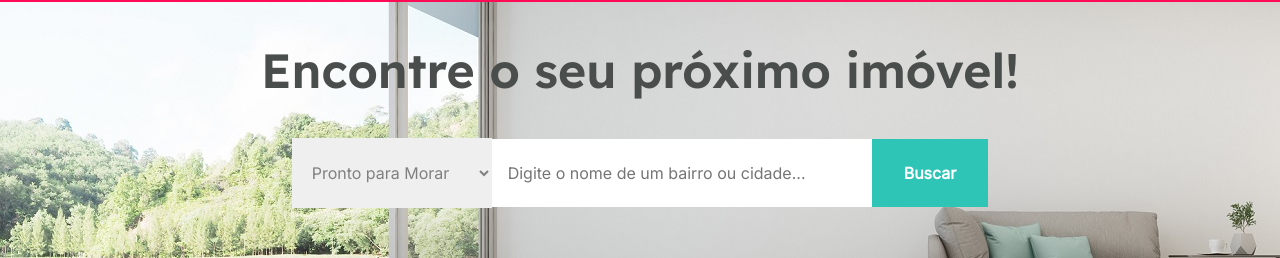
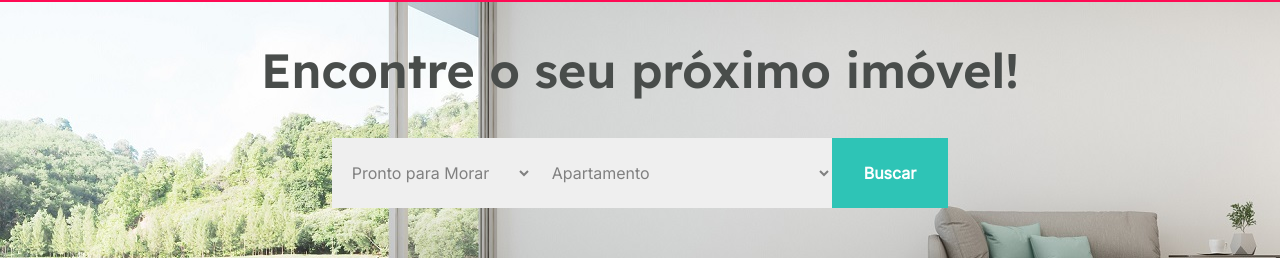
Before and after one commit to elianarosacreci/elianarosacorretora, a Next.js app: page / in a window 1280 px wide. Shown: the part 62-320 px from the top of the page. Built offline with nearby package versions, Linux system fonts and the light colour scheme; no server answers; the database is empty.

Commit message:
ajust home page research fields

```diff
--- a/src/pages/home.module.scss
+++ b/src/pages/home.module.scss
@@ -26,13 +26,8 @@
             border: none;
         }
 
-        input {
-            padding: 1.5rem 1rem;
-            border: none;
-        }
-
         .research {
-            padding: 1.5rem 2rem;
+            padding: 1.555rem 2rem;
             background-color: var(--green-500);
             color: var(--white);
             font-weight: bold;
--- a/src/pages/index.tsx
+++ b/src/pages/index.tsx
@@ -67,12 +67,23 @@ export default function Home({ attractivePricesList, justArrivedList, mostPopula
             <option value="emConstrucao">Em Construção</option>
           </select>
 
-          <input
-            style={{ width: 380 }}
-            type="text"
-            placeholder="Digite o nome de um bairro ou cidade..."
-            onChange={event => setDistrictAndCity(event.target.value)}
-          />
+          <select
+            style={{ width: 300 }}
+            defaultValue="apartamento"
+            onChange={event => setAcquisitionKindSelect(event.target.value)}
+          >
+            <option value="apartamento">Apartamento</option>
+            <option value="cobertura">Cobertura</option>
+            <option value="casa">Casa</option>
+            <option value="casaCondominio">Casa de Condominio</option>
+            <option value="terreno">Terreno</option>
+            <option value="conjuntoComercial">Conjunto Comercial</option>
+            <option value="galpao">Galpão</option>
+            <option value="sitioFazenda">Sítio & Fazenda</option>
+            <option value="predioInteiro">Prédio Inteiro</option>
+            <option value="loja">Loja</option>
+            <option value="imovelComercial">Imóvel Comercial</option>
+          </select>
 
           <button className={styles.research} type="button" onClick={onResearch}>Buscar</button>
         </div>
```
